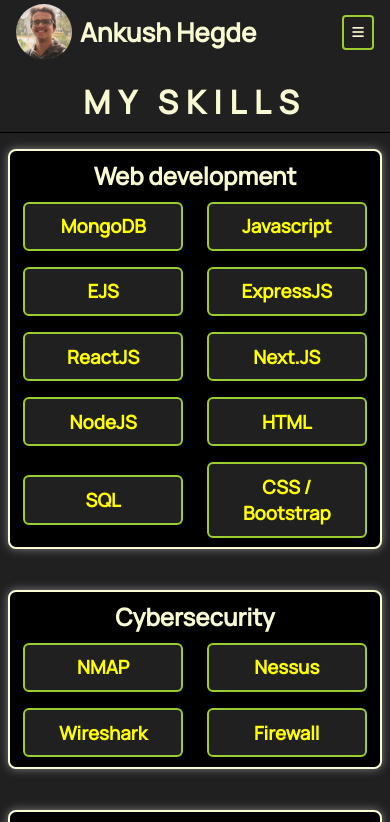
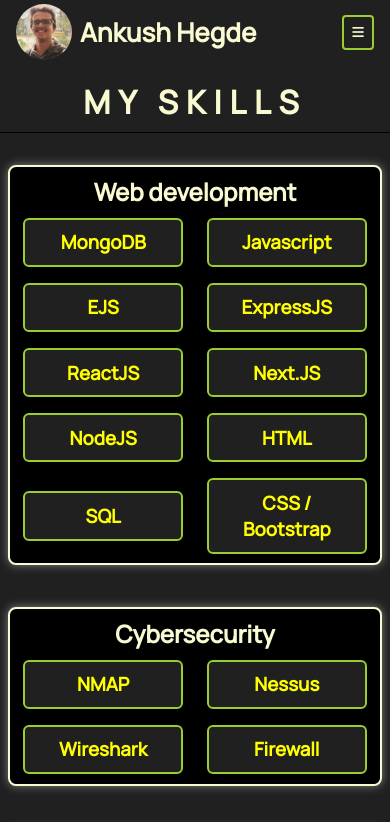
Before and after one commit to ankush07261/Ankush-Portfolio, a React (Create React App) app: page /skills in a window 390 px wide. Shown: the top 822 px of the page. Built offline with nearby package versions, Linux system fonts and the light colour scheme; a web font is replaced by a local one.

Commit message:
Update skills.css

```diff
--- a/src/css/skills.css
+++ b/src/css/skills.css
@@ -77,4 +77,7 @@
         width:96%;
         margin: auto;
     }
+    .webdev-skills{
+        margin-top: 1rem;
+    }
 }
```
